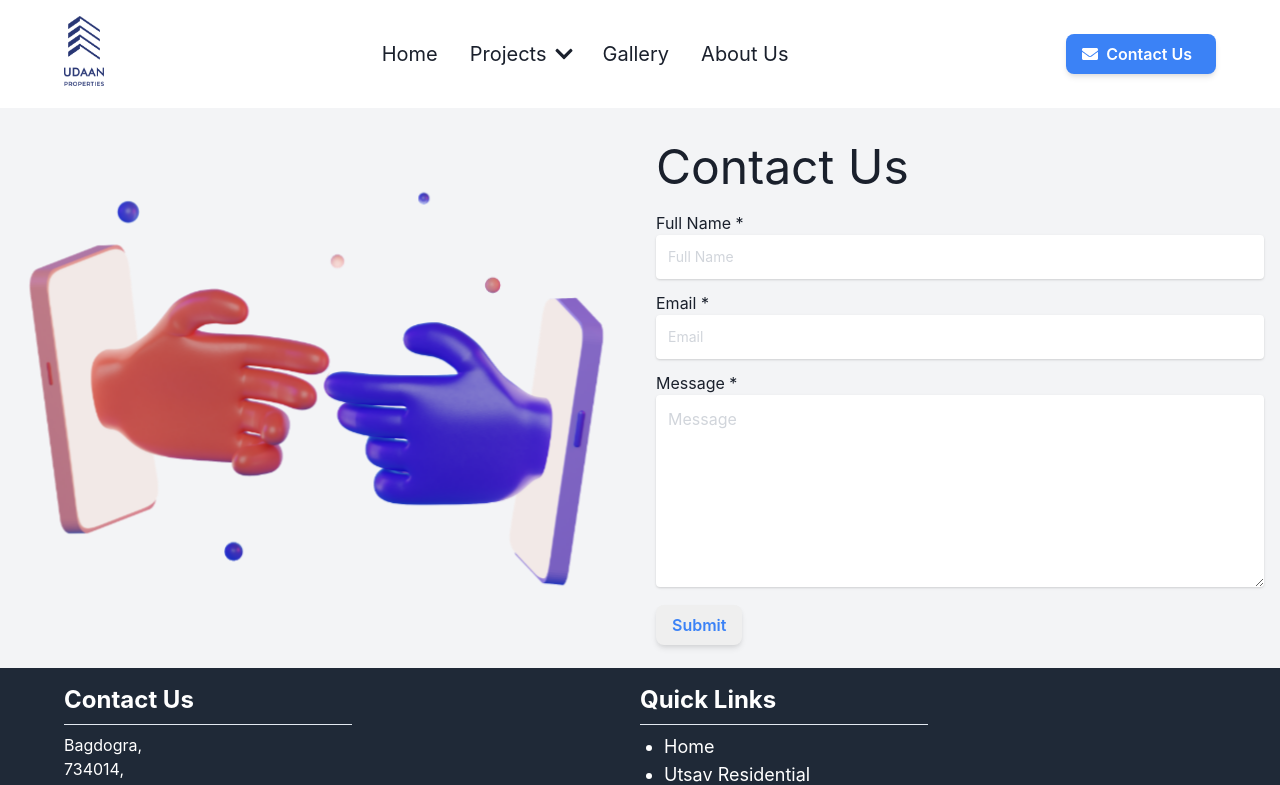
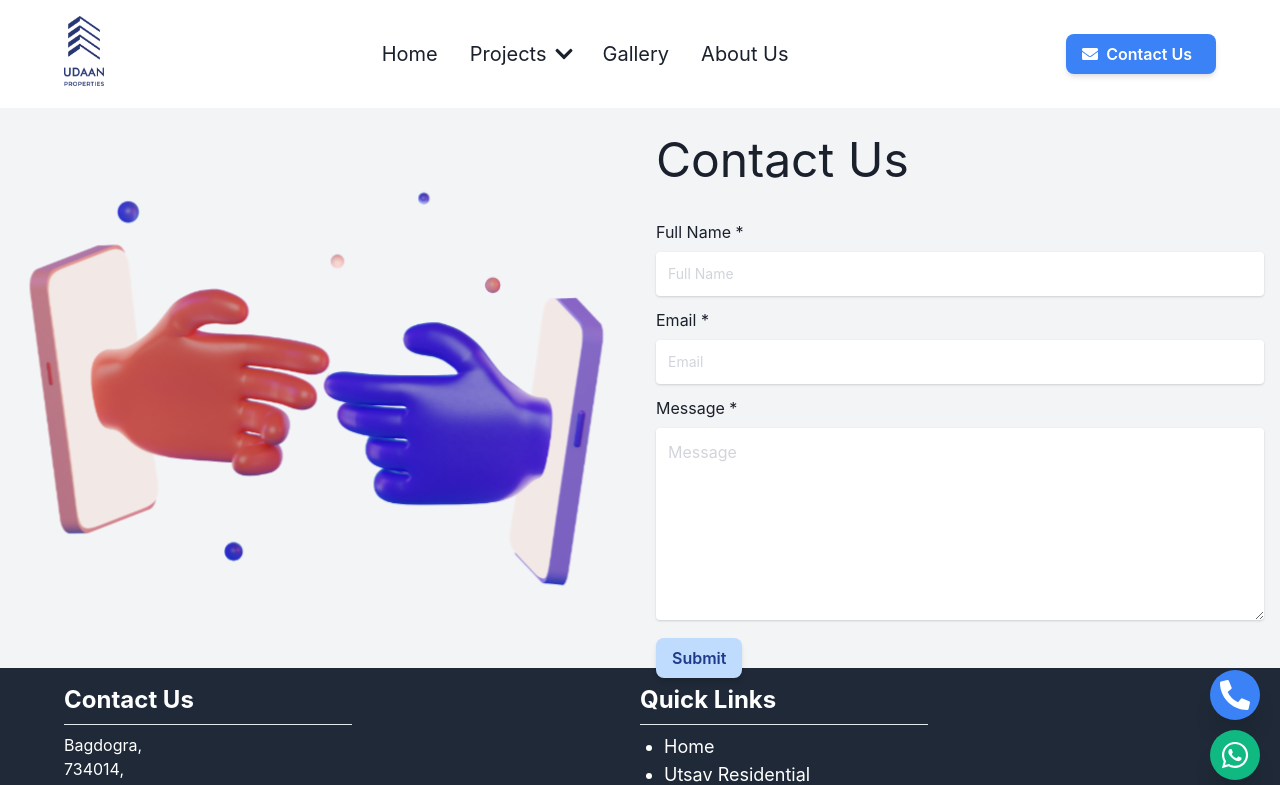
Before and after one commit to pathakankit99/udaayproperty, a Next.js app: page /contact in a window 1280 px wide. Shown: the top 785 px of the page. Built offline with nearby package versions, Linux system fonts and the light colour scheme.

Commit message:
added whatsapp/call button

```diff
--- a/src/ContactUs.js
+++ b/src/ContactUs.js
@@ -17,22 +17,22 @@ function ContactUs() {
             </div>
             <div className="w-full lg:w-6/12 p-4 h-full lg:flex lg:flex-col justify-evenly">
                <div>
-                <h1 className="heading py-4">Contact Us</h1>
+                <h1 className="heading">Contact Us</h1>
                </div>
-                <form>
+                <form className="mt-6">
                     <div className="mb-3 pt-0">
                         <label>Full Name <span>*</span></label>
-                        <input type="text" placeholder="Full Name"/>
+                        <input className="mt-2" type="text" placeholder="Full Name"/>
                     </div>
                     <div className="mb-3 pt-0">
                         <label>Email <span>*</span></label>
-                        <input type="email" placeholder="Email"/>
+                        <input className="mt-2" type="email" placeholder="Email"/>
                     </div>
                     <div className="mb-3 pt-0">
                         <label>Message <span>*</span></label>
-                        <textarea rows={7} className="px-3 py-3 text-gray-700" placeholder="Message"></textarea>
+                        <textarea  rows={7} className="px-3 mt-2 py-3 text-gray-700" placeholder="Message"></textarea>
                     </div>
-                    <input type="submit" value="submit" className="pointeronhover btn text-blue-500 hover:bg-blue-800 hover:text-white"/>
+                    <input type="submit" value="submit" className="pointeronhover btn bg-blue-200 text-blue-900 hover:bg-blue-800 hover:text-white shadow-xl"/>
                 </form>
             </div>
         </section>
--- a/src/Footer.js
+++ b/src/Footer.js
@@ -1,8 +1,18 @@
 import Link from "next/link"
-import {FaPhoneAlt, FaEnvelope} from "react-icons/fa"
+import {FaPhoneAlt, FaEnvelope, FaWhatsapp} from "react-icons/fa"
 function Footer() {
     return (
         <footer className="bg-gray-800 p-4 lg:px-16 text-white ">
+            <div className="p-4 fixed bottom-20 text-white bg-blue-500 hover:bg-blue-800 right-5 text-xl flex justify-center items-center shadow-xl" style={{width:'50px', height:'50px', borderRadius: "50%",padding:"10px", zIndex: 1000}}>
+                <a href='tel:+918967379419'>
+                    <FaPhoneAlt size="30px"/>
+                </a>
+            </div>
+            <div className="p-4 fixed bottom-5 text-white bg-green-500 hover:bg-green-800 right-5 text-xl flex justify-center items-center shadow-xl" style={{width:'50px', height:'50px', borderRadius: "50%",padding:"10px", zIndex: 1000}}>
+                <a href='https://wa.me/+918145321652' target='_blank'>
+                    <FaWhatsapp size="30px"/>
+                </a>
+            </div>
             <div className="flex justify-between flex-wrap">
                 <div className="w-full md:w-6/12">
                     <h6 className="font-bold text-2xl">Contact Us</h6>
```
